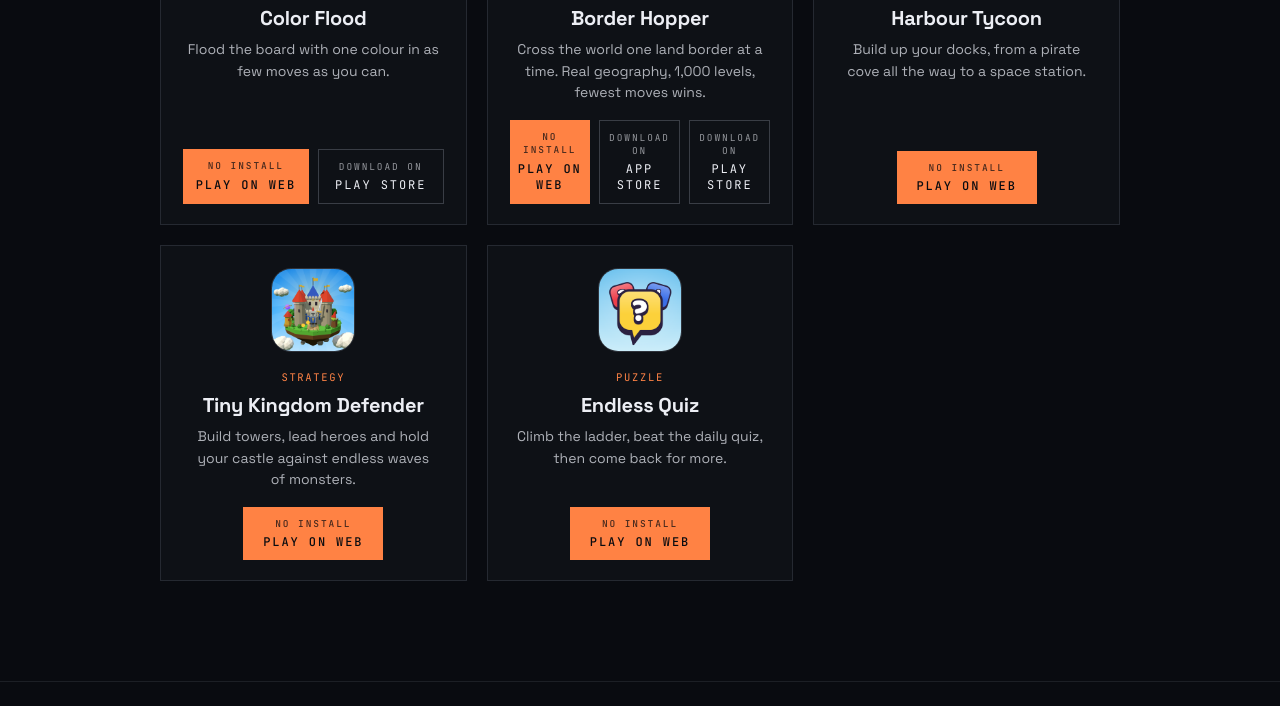
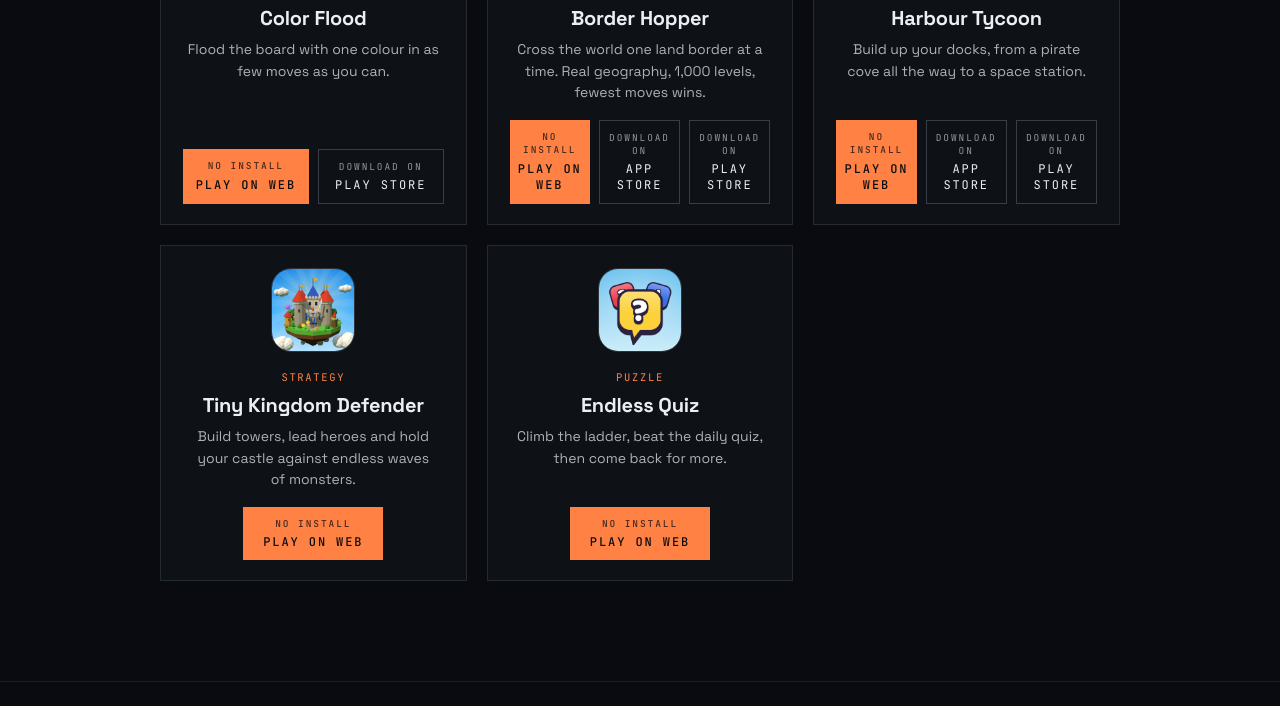
Before and after one commit to Polite-Carrot/Polite-Carrot-Site, a plain HTML site: page games/index.html in a window 1280 px wide. Shown: the part 900-1606 px from the top of the page. Drawn offline with Linux system fonts and the light colour scheme.

Commit message:
Add App Store and Play Store buttons for Harbour Tycoon (#20)
* Add App Store button for Harbour Tycoon

Co-Authored-By: Claude Sonnet 5.5 <noreply@anthropic.com>
Claude-Session: https://claude.ai/code/session_017qtkm4oAm2Gh5uwYtUupfC

* Add Play Store button for Harbour Tycoon

Co-Authored-By: Claude Sonnet 5.5 <noreply@anthropic.com>
Claude-Session: https://claude.ai/code/session_017qtkm4oAm2Gh5uwYtUupfC

---------

Co-authored-by: Claude <noreply@anthropic.com>

```diff
--- a/games/index.html
+++ b/games/index.html
@@ -137,6 +137,8 @@
       <p class="game-tile-pitch">Build up your docks, from a pirate cove all the way to a space station.</p>
       <div class="card-links">
         <a href="https://harbourtycoon.politecarrot.com" target="_blank" rel="noopener" class="store-btn store-btn-primary"><span class="store-sub">No install</span><span class="store-main">Play on Web</span></a>
+        <a href="https://apps.apple.com/gb/app/harbour-tycoon/id6830715707" target="_blank" rel="noopener" class="store-btn"><span class="store-sub">Download on</span><span class="store-main">App Store</span></a>
+        <a href="https://play.google.com/store/apps/details?id=com.politecarrot.harbourtycoon" target="_blank" rel="noopener" class="store-btn"><span class="store-sub">Download on</span><span class="store-main">Play Store</span></a>
       </div>
     </article>
 
```
